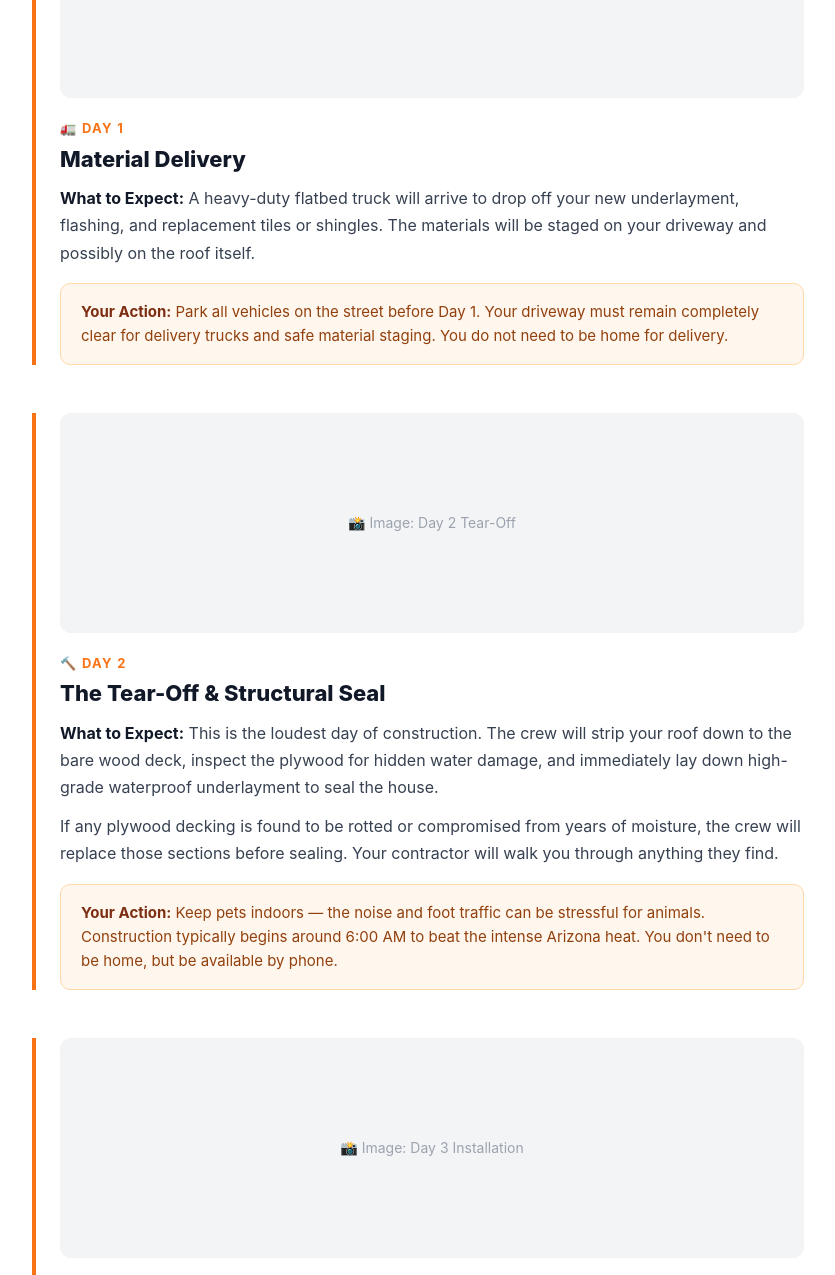
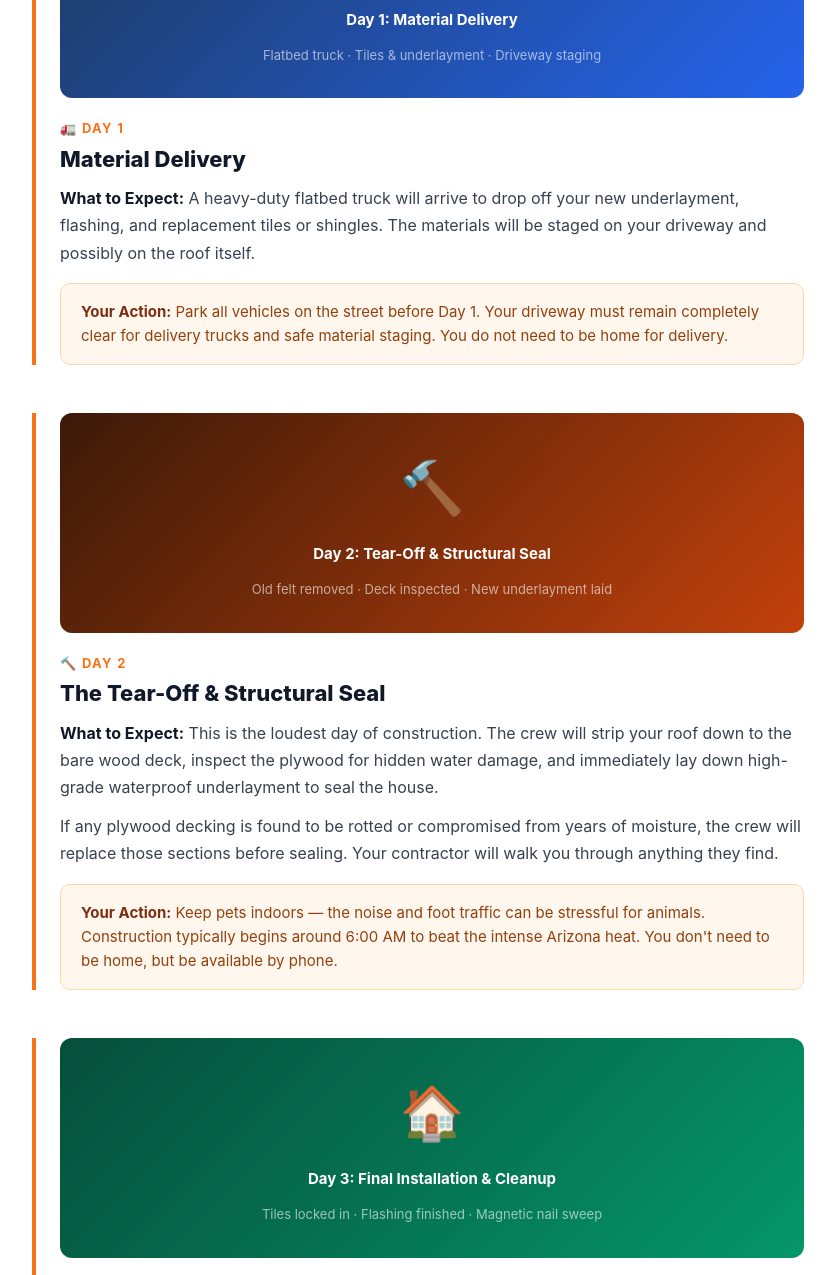
Before and after one commit to marksky57/easy-roof-hub, a website: page guides/roof-replacement-timeline.html in a window 1280 px wide. Shown: the part 461-1736 px from the top of the page, without its empty margins (222-1057 px from the left). Drawn offline with Linux system fonts and the light colour scheme.

Commit message:
Style guide placeholders with colored gradient panels

```diff
--- a/guides/roof-replacement-timeline.html
+++ b/guides/roof-replacement-timeline.html
@@ -65,9 +65,10 @@
 
     <!-- Day 1 -->
     <div class="day-block">
-      <div class="day-img">
-        <img src="../assets/img/guide-day1-delivery.jpg" alt="Day 1: Material delivery truck dropping off roofing tiles on a Phoenix driveway" onerror="this.style.display='none';this.nextElementSibling.style.display='flex'" />
-        <span style="display:none;width:100%;min-height:220px;align-items:center;justify-content:center;background:#F3F4F6;border-radius:12px;color:#9CA3AF;font-size:14px;">📸 Image: Day 1 Delivery</span>
+      <div class="day-img ph-img" style="background:linear-gradient(135deg,#1e3a5f,#2563EB);min-height:220px;display:flex;flex-direction:column;align-items:center;justify-content:center;gap:12px;">
+        <div style="font-size:52px">🚛</div>
+        <div style="color:#fff;font-weight:700;font-size:15px;">Day 1: Material Delivery</div>
+        <div style="color:rgba(255,255,255,.6);font-size:13px;">Flatbed truck · Tiles &amp; underlayment · Driveway staging</div>
       </div>
       <p class="day-label">🚛 Day 1</p>
       <h2 class="day-title">Material Delivery</h2>
@@ -81,9 +82,10 @@
 
     <!-- Day 2 -->
     <div class="day-block">
-      <div class="day-img">
-        <img src="../assets/img/guide-day2-tearoff.jpg" alt="Day 2: Roofing crew tearing off old felt paper down to the bare wood deck" onerror="this.style.display='none';this.nextElementSibling.style.display='flex'" />
-        <span style="display:none;width:100%;min-height:220px;align-items:center;justify-content:center;background:#F3F4F6;border-radius:12px;color:#9CA3AF;font-size:14px;">📸 Image: Day 2 Tear-Off</span>
+      <div class="day-img ph-img" style="background:linear-gradient(135deg,#3b1a08,#c2410c);min-height:220px;display:flex;flex-direction:column;align-items:center;justify-content:center;gap:12px;">
+        <div style="font-size:52px">🔨</div>
+        <div style="color:#fff;font-weight:700;font-size:15px;">Day 2: Tear-Off &amp; Structural Seal</div>
+        <div style="color:rgba(255,255,255,.6);font-size:13px;">Old felt removed · Deck inspected · New underlayment laid</div>
       </div>
       <p class="day-label">🔨 Day 2</p>
       <h2 class="day-title">The Tear-Off &amp; Structural Seal</h2>
@@ -98,9 +100,10 @@
 
     <!-- Day 3 -->
     <div class="day-block">
-      <div class="day-img">
-        <img src="../assets/img/guide-day3-installation.jpg" alt="Day 3: Crew reinstalling concrete tiles over new synthetic underlayment" onerror="this.style.display='none';this.nextElementSibling.style.display='flex'" />
-        <span style="display:none;width:100%;min-height:220px;align-items:center;justify-content:center;background:#F3F4F6;border-radius:12px;color:#9CA3AF;font-size:14px;">📸 Image: Day 3 Installation</span>
+      <div class="day-img ph-img" style="background:linear-gradient(135deg,#064e3b,#059669);min-height:220px;display:flex;flex-direction:column;align-items:center;justify-content:center;gap:12px;">
+        <div style="font-size:52px">🏠</div>
+        <div style="color:#fff;font-weight:700;font-size:15px;">Day 3: Final Installation &amp; Cleanup</div>
+        <div style="color:rgba(255,255,255,.6);font-size:13px;">Tiles locked in · Flashing finished · Magnetic nail sweep</div>
       </div>
       <p class="day-label">🏠 Day 3</p>
       <h2 class="day-title">Final Tile Installation &amp; Ground Sweep</h2>
```
Also changed, not shown: guides/concrete-tile-underlayment.html (+10 -4 lines).
